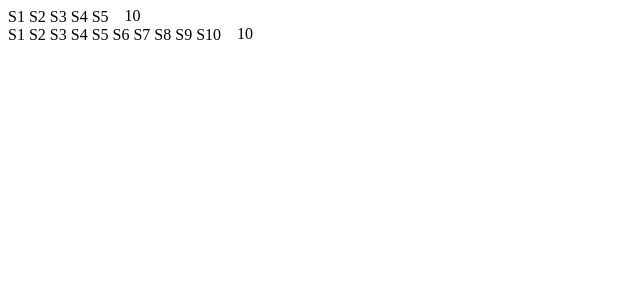
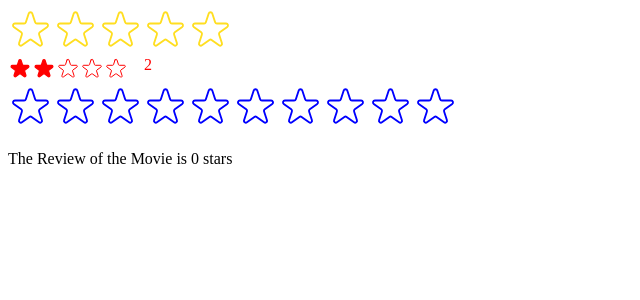
Before and after one commit to pushpendu221/reactbasis, a React (Create React App) app: page / in a window 1280 px wide. Shown: the top 300 px of the page, without its empty margins (0-640 px from the left). Built offline with nearby package versions, Linux system fonts and the light colour scheme.

Commit message:
star component in props

```diff
--- a/src/components/StarRating.js
+++ b/src/components/StarRating.js
@@ -1,3 +1,4 @@
+import { useState } from "react";
 const containerStyle = {
   display: "flex",
   allignItem: "center",
@@ -6,23 +7,126 @@ const containerStyle = {
 
 const starContainerStyle = {
   display: "flex",
-  gap: "4px",
 };
 
 const textStyle = {
-  lineHeight: "1",
+  lineHeight: "0",
   margin: "0",
 };
 
-export default function StarRating({ maxRating = 5 }) {
+export default function StarRating({
+  maxRating = 5,
+  color = "#ffde21",
+  size = 45,
+  className = "",
+  message = [],
+  defaultRating = 0,
+  onGettingTotalStars,
+}) {
+  const [starSelect, setStarSelect] = useState(defaultRating);
+  const [tempRating, setTempRating] = useState(0);
+
+  const textStyle = {
+    lineHeight: "1",
+    margin: "0",
+    color,
+    fontSize: `${size / 1.5}px`,
+  };
+
+  function handleStarSelect(rating) {
+    setStarSelect(rating);
+    onGettingTotalStars(rating);
+  }
+
   return (
-    <div style={containerStyle}>
+    <div style={containerStyle} className={className}>
       <div style={starContainerStyle}>
         {Array.from({ length: maxRating }, (_, i) => {
-          return <span>S{i + 1}</span>;
+          return (
+            <Star
+              key={i}
+              onTab={() => handleStarSelect(i + 1)}
+              full={tempRating ? tempRating >= i + 1 : starSelect >= i + 1}
+              onHoveringEnter={() => setTempRating(i + 1)}
+              onHoveringLeave={() => setTempRating(0)}
+              color={color}
+              size={size}
+            />
+          );
         })}
       </div>
-      <div style={textStyle}>10</div>
+      <div style={textStyle}>
+        {message.length === maxRating
+          ? message[tempRating ? tempRating - 1 : starSelect - 1]
+          : tempRating || starSelect || ""}
+      </div>
     </div>
   );
 }
+
+function Star({ onTab, full, onHoveringEnter, onHoveringLeave, color, size }) {
+  const starStyle = {
+    width: `${size}px`,
+    heigth: `${size}px`,
+    display: "block",
+    cursor: "pointer",
+  };
+
+  return (
+    <span
+      style={starStyle}
+      onClick={onTab}
+      onMouseEnter={onHoveringEnter}
+      onMouseLeave={onHoveringLeave}
+    >
+      {full ? (
+        <svg
+          xmlns="http://www.w3.org/2000/svg"
+          viewBox="0 0 20 20"
+          fill={color}
+          stroke={color}
+        >
+          <path d="M9.049 2.927c.3-.921 1.603-.921 1.902 0l1.07 3.292a1 1 0 00.95.69h3.462c.969 0 1.371 1.24.588 1.81l-2.8 2.034a1 1 0 00-.364 1.118l1.07 3.292c.3.921-.755 1.688-1.54 1.118l-2.8-2.034a1 1 0 00-1.175 0l-2.8 2.034c-.784.57-1.838-.197-1.539-1.118l1.07-3.292a1 1 0 00-.364-1.118L2.98 8.72c-.783-.57-.38-1.81.588-1.81h3.461a1 1 0 00.951-.69l1.07-3.292z" />
+        </svg>
+      ) : (
+        <svg
+          xmlns="http://www.w3.org/2000/svg"
+          fill="none"
+          viewBox="0 0 24 24"
+          stroke={color}
+        >
+          <path
+            strokeLinecap="round"
+            strokeLinejoin="round"
+            strokeWidth="{2}"
+            d="M11.049 2.927c.3-.921 1.603-.921 1.902 0l1.519 4.674a1 1 0 00.95.69h4.915c.969 0 1.371 1.24.588 1.81l-3.976 2.888a1 1 0 00-.363 1.118l1.518 4.674c.3.922-.755 1.688-1.538 1.118l-3.976-2.888a1 1 0 00-1.176 0l-3.976 2.888c-.783.57-1.838-.197-1.538-1.118l1.518-4.674a1 1 0 00-.363-1.118l-3.976-2.888c-.784-.57-.38-1.81.588-1.81h4.914a1 1 0 00.951-.69l1.519-4.674z"
+          />
+        </svg>
+      )}
+    </span>
+  );
+}
+
+/*
+FULL STAR
+
+
+
+
+EMPTY STAR
+
+<svg
+  xmlns="http://www.w3.org/2000/svg"
+  fill="none"
+  viewBox="0 0 24 24"
+  stroke="#000"
+>
+  <path
+    strokeLinecap="round"
+    strokeLinejoin="round"
+    strokeWidth="{2}"
+    d="M11.049 2.927c.3-.921 1.603-.921 1.902 0l1.519 4.674a1 1 0 00.95.69h4.915c.969 0 1.371 1.24.588 1.81l-3.976 2.888a1 1 0 00-.363 1.118l1.518 4.674c.3.922-.755 1.688-1.538 1.118l-3.976-2.888a1 1 0 00-1.176 0l-3.976 2.888c-.783.57-1.838-.197-1.538-1.118l1.518-4.674a1 1 0 00-.363-1.118l-3.976-2.888c-.784-.57-.38-1.81.588-1.81h4.914a1 1 0 00.951-.69l1.519-4.674z"
+  />
+</svg>
+
+*/
--- a/src/index.js
+++ b/src/index.js
@@ -1,14 +1,32 @@
-import React from "react";
+import React, { useState } from "react";
 import ReactDOM from "react-dom/client";
 import StarRating from "./components/StarRating";
 // import "./index.css";
 // import App from "./App";
 
+function Test() {
+  const [totalStar, setTotalStar] = useState(0);
+  return (
+    <div>
+      <StarRating
+        color="blue"
+        maxRating={10}
+        onGettingTotalStars={setTotalStar}
+      />
+      <p>The Review of the Movie is {totalStar} stars</p>
+    </div>
+  );
+}
+
 const root = ReactDOM.createRoot(document.getElementById("root"));
 root.render(
   <React.StrictMode>
     {/* <App /> */}
-    <StarRating maxRating={5} />
-    <StarRating maxRating={10} />
+    <StarRating
+      maxRating={5}
+      message={["Bad", "Ok", "Good", "Best", "Amazing"]}
+    />
+    <StarRating size={24} color="red" className="test" defaultRating={2} />
+    <Test />
   </React.StrictMode>
 );
```
Also changed, not shown: src/index.css (+0 -33 lines).
